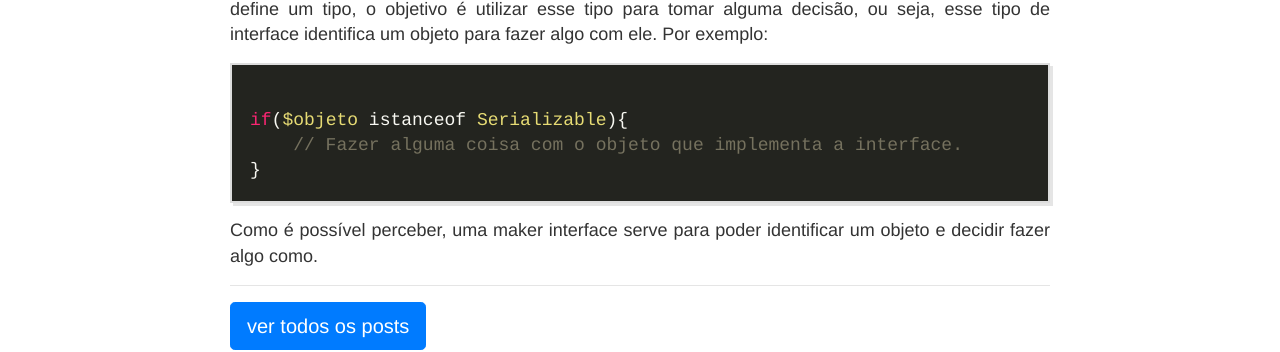
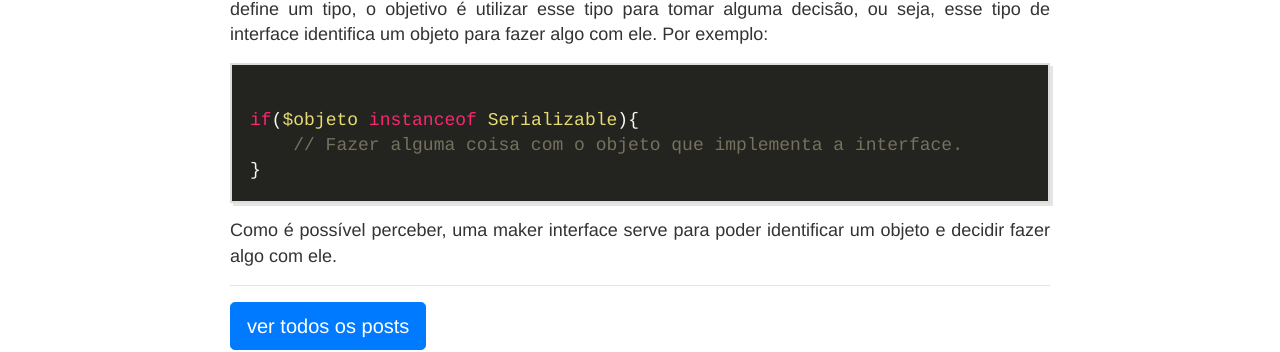
Before and after one commit to raphael-da-silva/raphael-da-silva.github.io, a Jekyll site: the page built from _posts/2018-06-29-marker-interfaces.md, in a window 1280 px wide. Shown: the part 509-861 px from the top of the page. Built offline with Jekyll 4.4.1, drawn with Linux system fonts in a browser that asks for light colours; nearby versions of some CDN libraries.

Commit message:
Correção

````diff
--- a/_posts/2018-06-29-marker-interfaces.md
+++ b/_posts/2018-06-29-marker-interfaces.md
@@ -17,9 +17,9 @@ Mesmo parecendo que o código acima não tem propósito, ele tem sim. Com esse t
 
 ```php
 
-if($objeto istanceof Serializable){
+if($objeto instanceof Serializable){
     // Fazer alguma coisa com o objeto que implementa a interface.
 }
 ```
 
-Como é possível perceber, uma maker interface serve para poder identificar um objeto e decidir fazer algo como.
+Como é possível perceber, uma maker interface serve para poder identificar um objeto e decidir fazer algo com ele.
````
